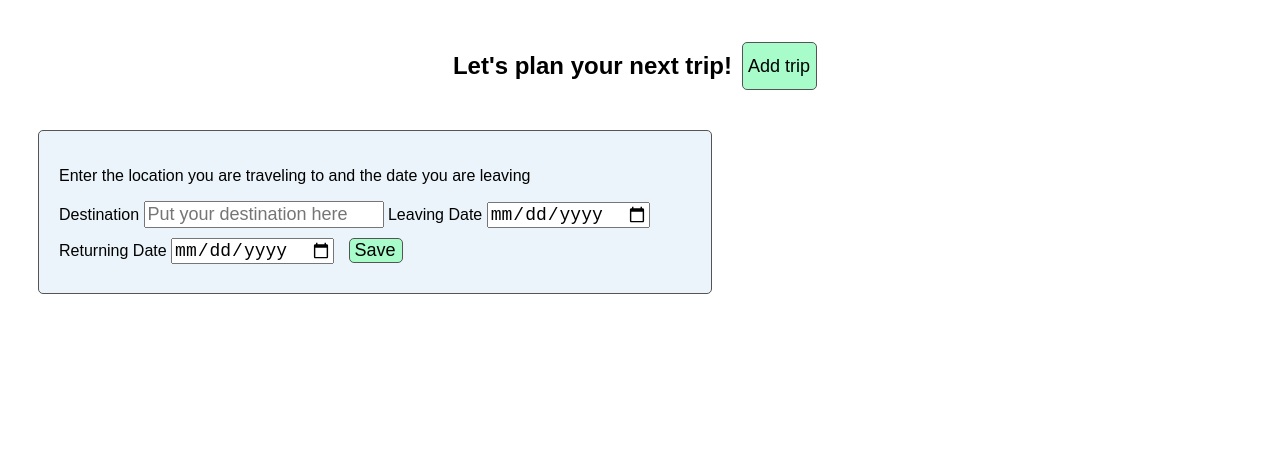
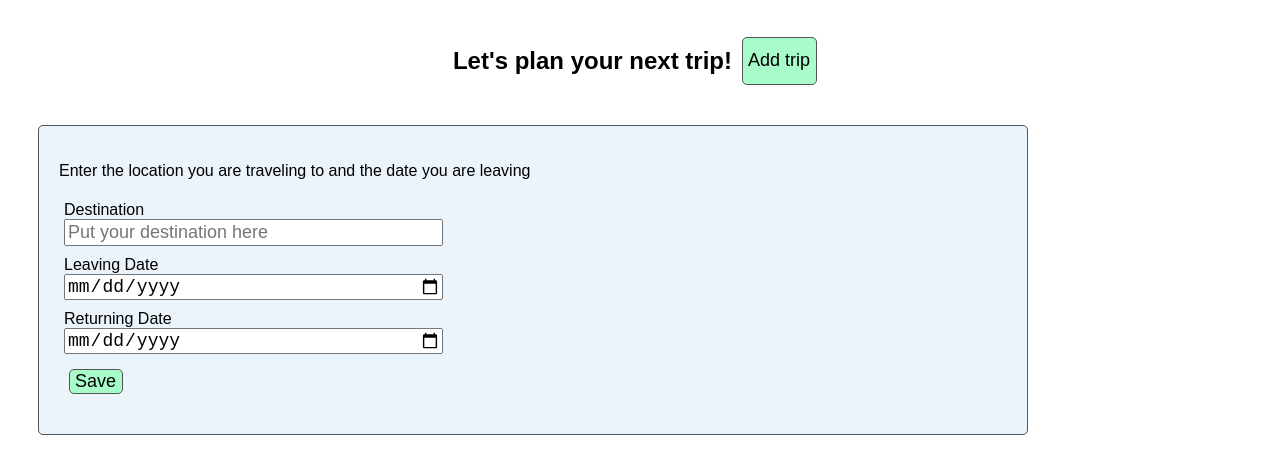
Before and after one commit to nmarkevich/TripLeap, a website built with webpack: page src/client/views/index.html in a window 1280 px wide. Both pictures are taken after a click on the button "Add trip". Shown: the part 257-725 px from the top of the page. Built offline with nearby package versions, Linux system fonts and the light colour scheme; files whose address does not match are found by name.

Commit message:
fix: Improving the input form

```diff
--- a/src/client/styles/base.scss
+++ b/src/client/styles/base.scss
@@ -1,7 +1,6 @@
 body {
   display: flex;
   flex-direction: column;
-  justify-content: space-between;
   min-height: 100vh;
   font-family: 'Oxygen', Sans-Serif;
 }
@@ -10,6 +9,11 @@ body {
   display: flex;
   justify-content: center;
 }
+
+/*.Main #inputForm {
+  display: flex;
+  align-items: center;
+}*/
 
 input {
   font-size: 18px;
@@ -30,11 +34,19 @@ input {
   flex-direction: column;
   background-color: #ebf4fa;
   border: 1px solid #545454;
-  width: 50%;
+  width: 75%;
   padding: 20px;
   margin: 30px;
   border-radius: 5px;
   visibility: hidden;
+}
+
+.form div {
+  display: flex;
+  flex-direction: column;
+  justify-content: space-between;
+  width: 40%;
+  padding: 5px;
 }
 
 #outputForm {
--- a/src/client/views/index.html
+++ b/src/client/views/index.html
@@ -24,12 +24,18 @@
       <section id="inputForm">
         <p>Enter the location you are traveling to and the date you are leaving</p>
         <form class="form">
+          <div>
             <label>Destination</label>
             <input id="location" type="text" name="input" value="" placeholder="Put your destination here">
+          </div>
+          <div>
             <label>Leaving Date</label>
             <input id="leavingDate" type="date" name="input" value="">
+          </div>
+          <div>
             <label>Returning Date</label>
             <input id="returningDate" type="date" name="input" value="">
+          </div>
             <input class="button" type="submit" name="" value="Save" onclick="return Client.handleSaveTrip(event)">
           <div id="msg"></div>
         </form>
```
Lines whose indentation alone changed are shown as unchanged.
